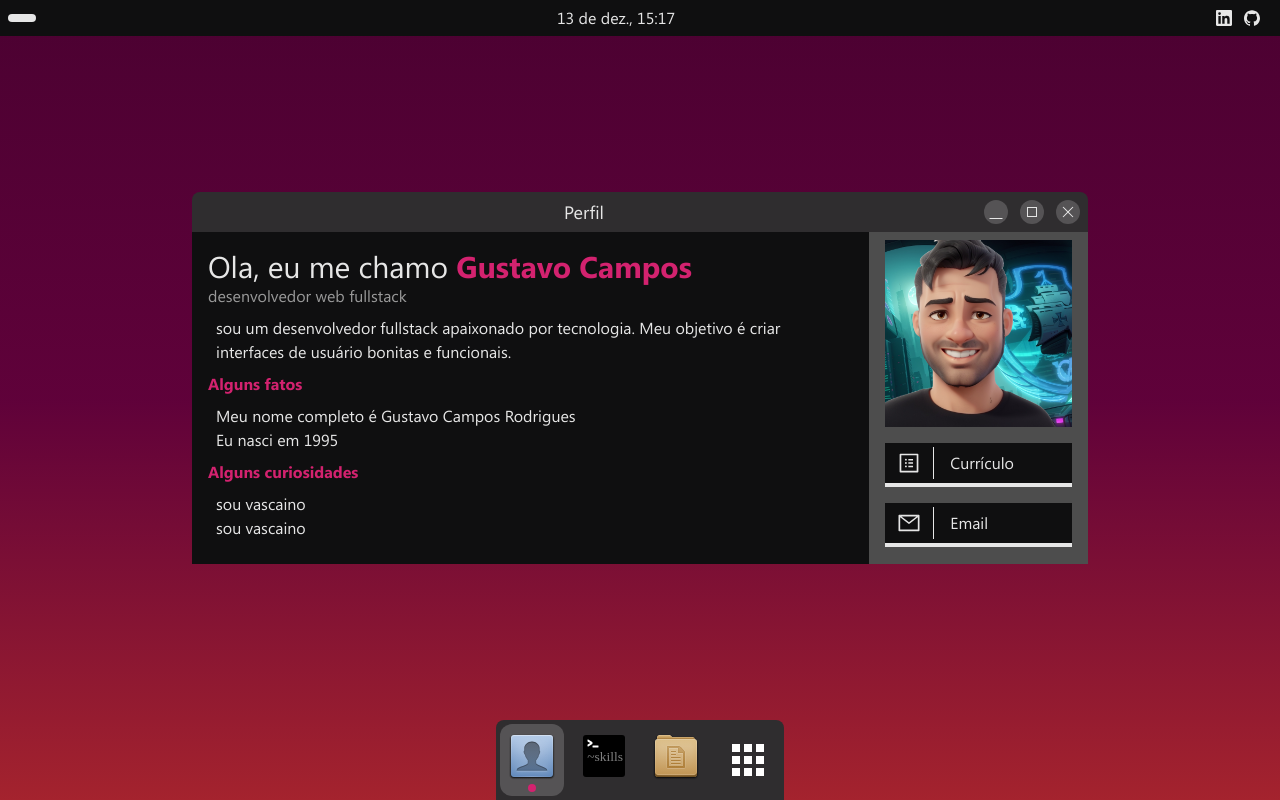
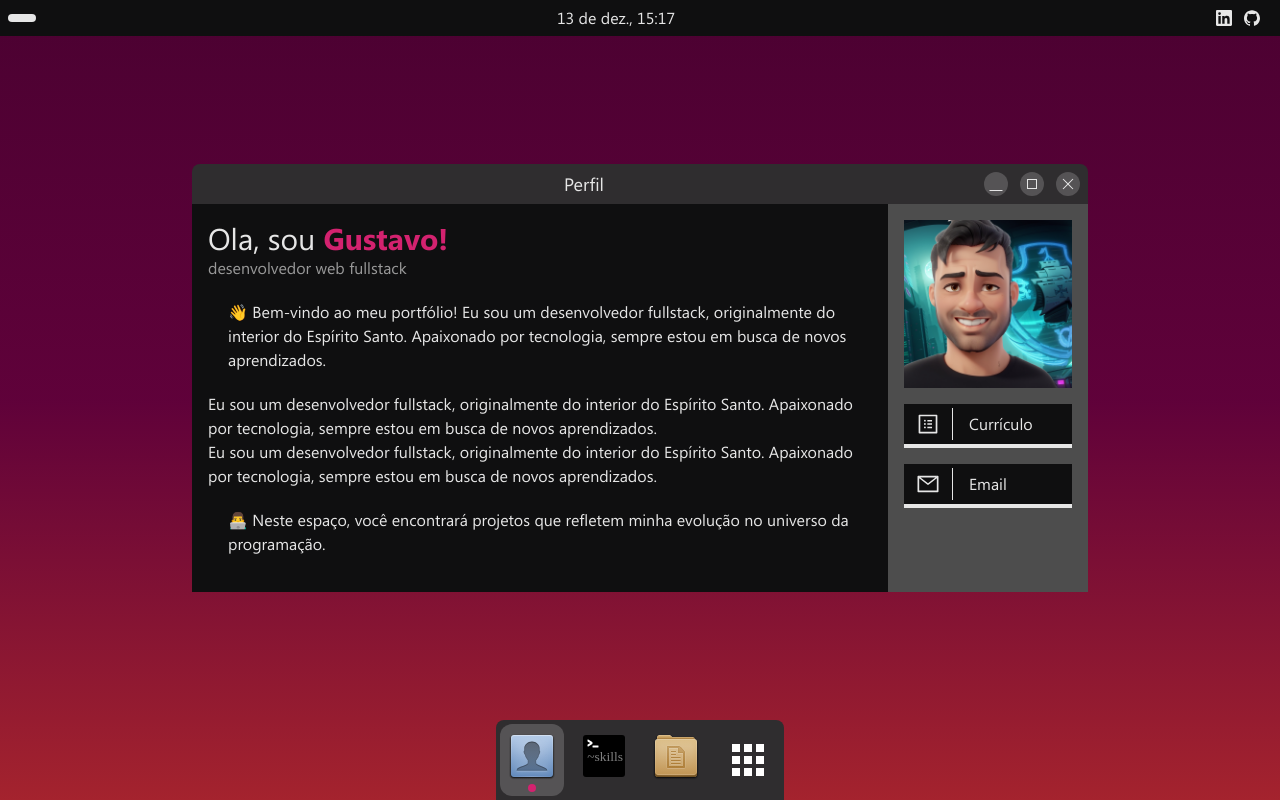
Before and after one commit to gstvcampos/portfolio, a Next.js app: page / in a window 1280 px wide. Built offline with nearby package versions, Linux system fonts and the light colour scheme.

Commit message:
fix: respansive

```diff
--- a/src/app/page.tsx
+++ b/src/app/page.tsx
@@ -7,36 +7,38 @@ export default async function Home() {
   return (
     <main
       id="home"
-      className="flex max-h-full w-full flex-col overflow-hidden md:h-auto md:rounded-t-lg lg:max-w-4xl"
+      className="flex h-full max-h-full w-full flex-col overflow-hidden md:h-auto md:rounded-t-lg lg:max-w-4xl"
     >
       <WindowBar innerText="Perfil" elementId="home" />
       <section className="h-[calc(100%-40px)] flex-1 overflow-auto">
-        <div className="flex h-full flex-col-reverse md:flex-row">
-          <div className="h-full w-full bg-content-2 p-4">
+        <div className="flex flex-col-reverse md:flex-row">
+          <div className="bg-content-2 p-4">
             <h2 className="text-3xl">
-              Ola, eu me chamo
-              <span className="font-segoe-bold text-txt-3">
-                {' '}
-                Gustavo Campos
-              </span>
+              Ola, sou
+              <span className="font-segoe-bold text-txt-3"> Gustavo!</span>
             </h2>
             <p className="text-txt-2">desenvolvedor web fullstack</p>
-            <p className="m-2">
-              sou um desenvolvedor fullstack apaixonado por tecnologia. Meu
-              objetivo é criar interfaces de usuário bonitas e funcionais.
+            <p className="m-5">
+              👋 Bem-vindo ao meu portfólio! Eu sou um desenvolvedor fullstack,
+              originalmente do interior do Espírito Santo. Apaixonado por
+              tecnologia, sempre estou em busca de novos aprendizados.
             </p>
-            <h3 className="font-segoe-bold text-txt-3">Alguns fatos</h3>
-            <ul className="m-2">
-              <li>Meu nome completo é Gustavo Campos Rodrigues</li>
-              <li>Eu nasci em 1995</li>
-            </ul>
-            <h3 className="font-segoe-bold text-txt-3">Alguns curiosidades</h3>
-            <ul className="m-2">
-              <li>sou vascaino</li>
-              <li>sou vascaino</li>
-            </ul>
+            <p>
+              Eu sou um desenvolvedor fullstack, originalmente do interior do
+              Espírito Santo. Apaixonado por tecnologia, sempre estou em busca
+              de novos aprendizados.
+            </p>
+            <p>
+              Eu sou um desenvolvedor fullstack, originalmente do interior do
+              Espírito Santo. Apaixonado por tecnologia, sempre estou em busca
+              de novos aprendizados.
+            </p>
+            <p className="m-5">
+              👨‍💻 Neste espaço, você encontrará projetos que refletem minha
+              evolução no universo da programação.
+            </p>
           </div>
-          <div className="bg-content-1 px-4 py-2">
+          <div className="min-w-[200px] bg-content-1 p-4">
             <Image
               className="m-auto"
               priority={true}
--- a/src/app/projetos/page.tsx
+++ b/src/app/projetos/page.tsx
@@ -12,7 +12,7 @@ export default function Projetos() {
   return (
     <main
       id="projetos"
-      className="flex max-h-full w-full flex-col overflow-hidden md:h-auto md:rounded-t-lg lg:max-w-4xl"
+      className="flex h-full max-h-full w-full flex-col overflow-hidden md:h-auto md:rounded-t-lg lg:max-w-4xl"
     >
       <WindowBar innerText="Projetos" elementId="projetos" />
       <section className="h-[calc(100%-40px)] flex-1 overflow-auto">
--- a/src/components/FolderProjects.tsx
+++ b/src/components/FolderProjects.tsx
@@ -45,7 +45,7 @@ export default function FolderProjects() {
       {selectedId > 0 ? (
         <ProjectContainer id={selectedId} />
       ) : (
-        <div className="h-[600px] w-full bg-content-2 text-center">
+        <div className="h-full w-full bg-content-2 text-center md:min-h-[500px]">
           <h1 className="p-8 text-txt-2">Selecione alguma pasta</h1>
         </div>
       )}
--- a/src/components/ProjectContainer.tsx
+++ b/src/components/ProjectContainer.tsx
@@ -3,7 +3,7 @@ import LinkSmall from './LinkSmall'
 
 export default function ProjectContainer({ id }: { id: number }) {
   return (
-    <div className="h-full w-full bg-content-2 md:min-h-[600px]">
+    <div className="h-full w-full bg-content-2 md:min-h-[500px]">
       {projects.map((project) =>
         project.id === id ? (
           <div key={project.id} className="m-4 flex flex-col gap-2 p-4">
```
